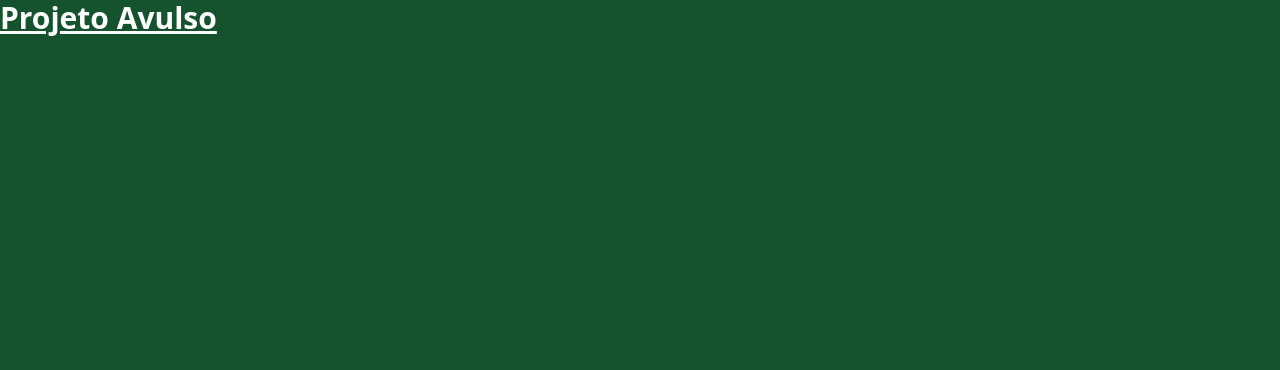
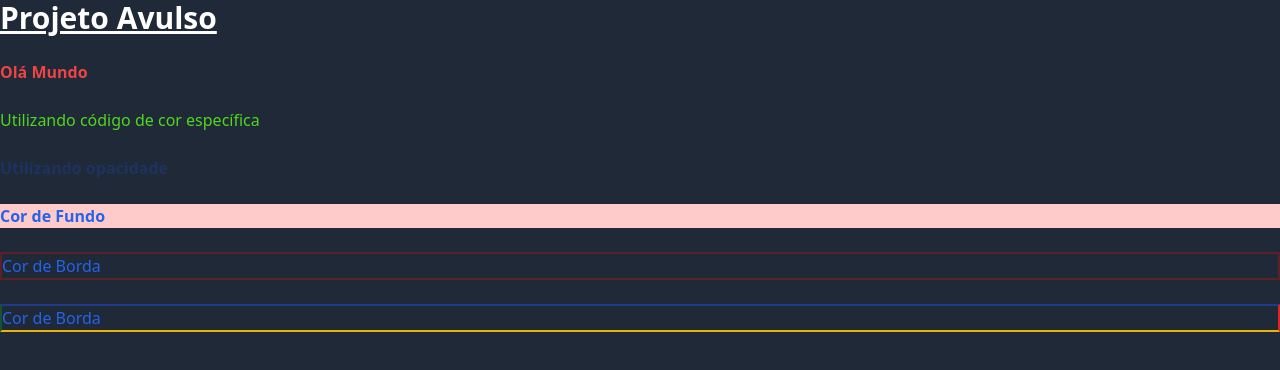
Before and after one commit to RaphaelSBarros/tailwindcss, a website: page tailwind-cli/src/index.html in a window 1280 px wide. Drawn offline with Linux system fonts and the light colour scheme.

Commit message:
Brincando com cores e opacidades no tailwindcss

```diff
--- a/tailwind-cli/src/index.html
+++ b/tailwind-cli/src/index.html
@@ -6,9 +6,22 @@
     <title>Document</title>
     <link rel="stylesheet" href="./output.css">
 </head>
-<body class="bg-green-900">
+<body class="bg-gray-800">
 
     <h1 class="text-3xl font-bold underline text-white">Projeto Avulso</h1>
+    <br>
+    <h1 class="text-red-500 font-bold">Olá Mundo</h1>
+    <br>
+    <h1 class="text-[#50D71E]">Utilizando código de cor específica</h1>
+    <br>
+    <h1 class="text-blue-700/25 font-bold">Utilizando opacidade</h1>
+    <br>
+    <h1 class="text-blue-600 font-bold bg-red-200">Cor de Fundo</h1>
+    <br>
+    <h1 class="text-blue-600 border-2 border-red-800/50">Cor de Borda</h1>
+    <br>
+    <h1 class="text-blue-600 border-2 border-t-blue-900 border-l-green-900 border-b-yellow-500 border-r-red-600">Cor de Borda</h1>
+
 
 </body>
 </html>
```
Also changed, not shown: tailwind-cli/src/output.css.
